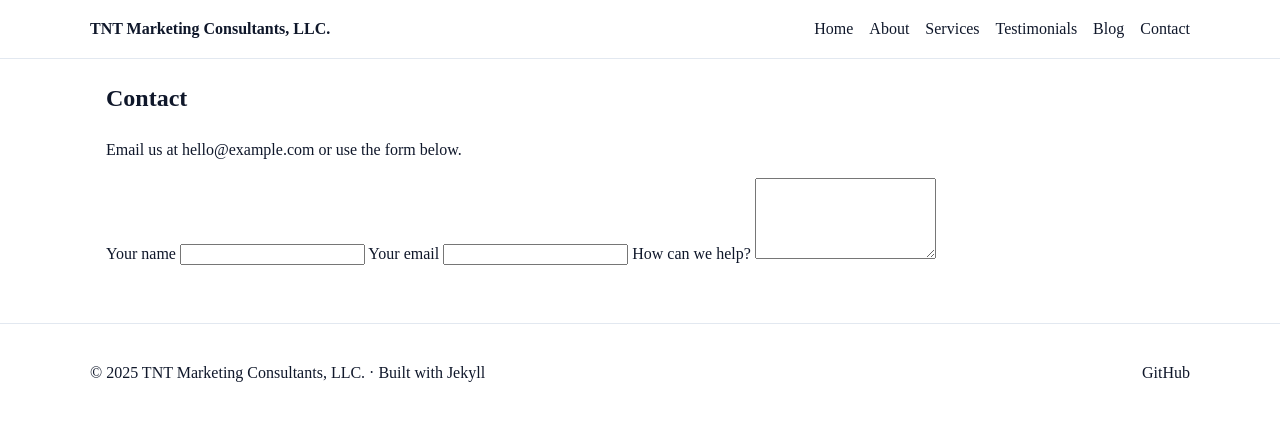
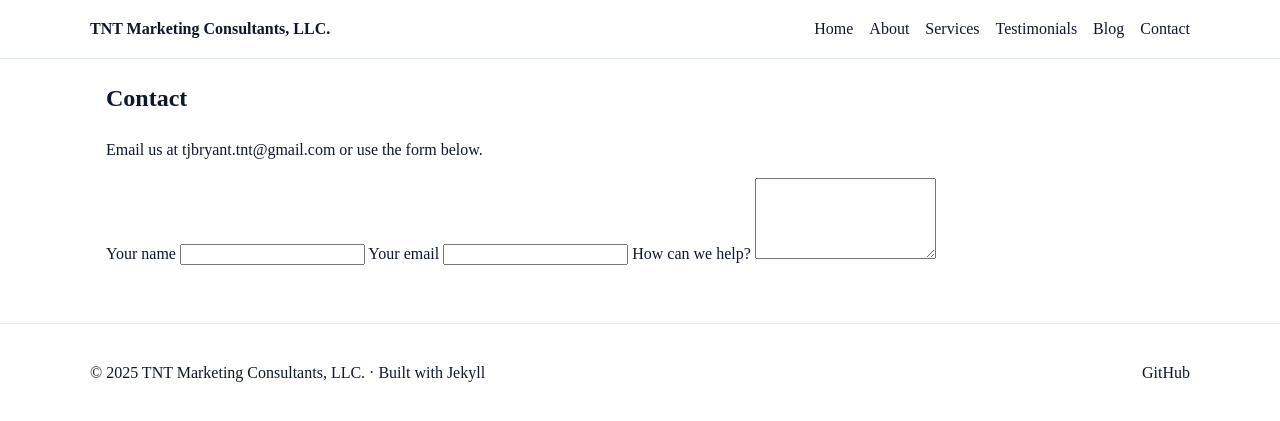
Before and after one commit to tjbryanttnt-source/consulting-site, a Jekyll site: the page built from contact.md, in a window 1280 px wide. Shown: the top 421 px of the page. Built offline with Jekyll 4.4.1, drawn with Linux system fonts in a browser that asks for light colours.

Commit message:
Update contact.md

```diff
--- a/contact.md
+++ b/contact.md
@@ -4,7 +4,7 @@ title: Contact
 permalink: /contact/
 ---
 
-Email us at [hello@example.com](mailto:hello@example.com) or use the form below.
+Email us at [tjbryant.tnt@gmail.com](mailto:tjbryant.tnt@gmail.com) or use the form below.
 
 <form action="https://formspree.io/f/your-form-id" method="POST" class="contact-form">
   <label>
```
